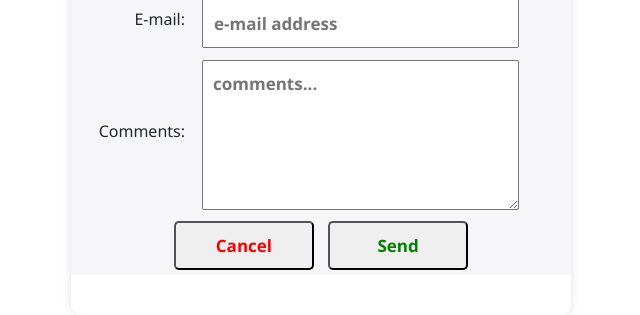
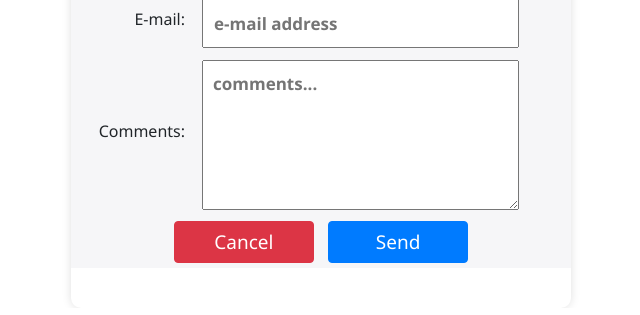
Before and after one commit to walidpiano/ESA_Online, a Flask app: page / in a window 1280 px wide. Shown: the part 1582-1897 px from the top of the page, without its empty margins (319-959 px from the left). Run offline with Flask 2, Linux system fonts and the light colour scheme; data that the repository does not hold is empty; some libraries are stand-ins or nearby versions.

Commit message:
change buttons to bootstrap

```diff
--- a/app/static/css/style.css
+++ b/app/static/css/style.css
@@ -61,16 +61,14 @@ input, select, textarea {
     width: 85%;
 }
 #cancel {
-    color: red;
-    border-radius: 5px;
     width: 140px;
     display: inline;
+    font-size: 19px;
 }
 #submit {
-    color: green;
-    border-radius: 5px;
     width: 140px;
     display: inline;
+    font-size: 19px;
 }
 
 #student-image {
--- a/app/templates/index.html
+++ b/app/templates/index.html
@@ -294,8 +294,8 @@
 
                 </table>
 
-                <input type="button" onclick="clearAll()" id="cancel" value="Cancel">
-                <input type="submit" id="submit" value="Send">
+                <input class="btn btn-danger" type="button" onclick="clearAll()" id="cancel" value="Cancel">
+                <input class="btn btn-primary" type="submit" id="submit" value="Send">
             </div>
 
 
```
